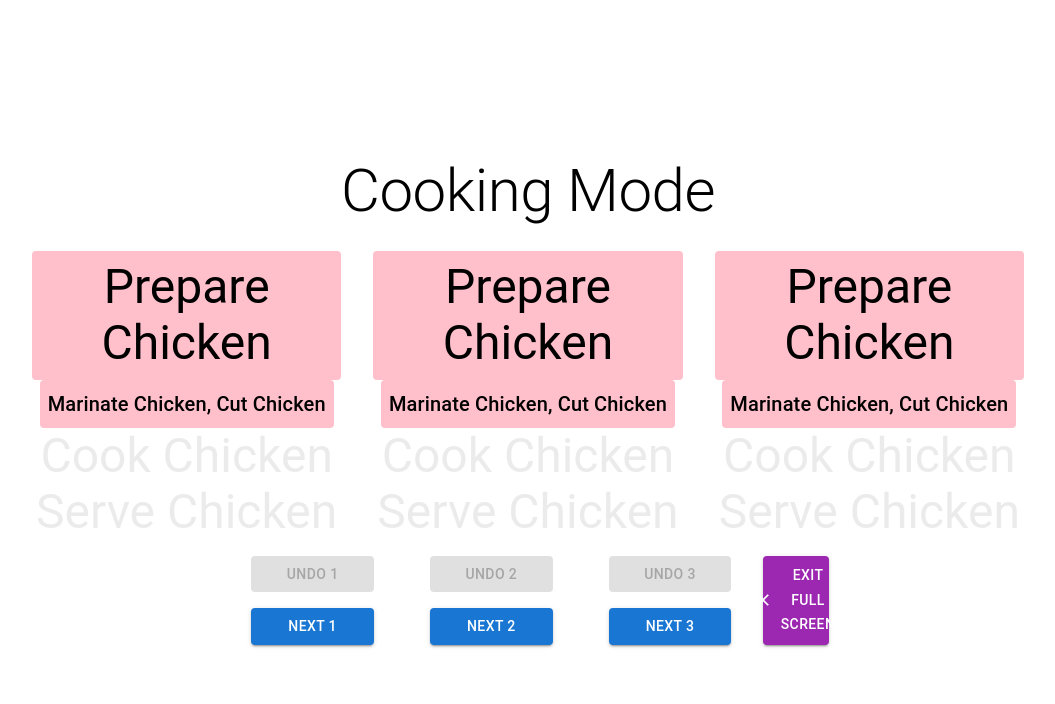
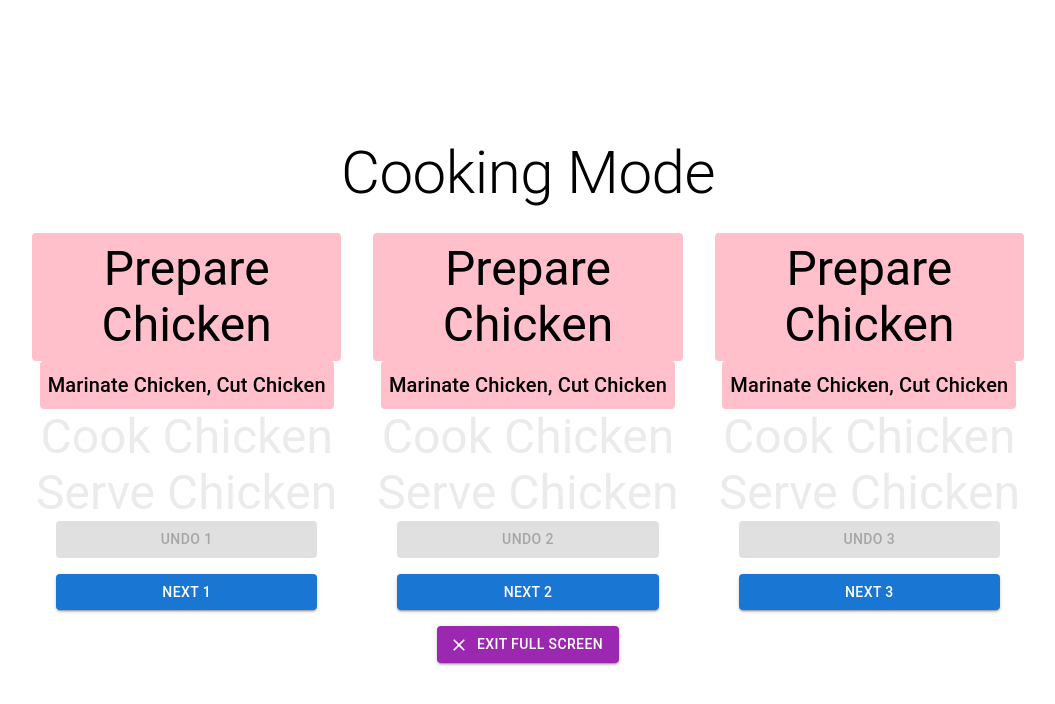
Before and after one commit to singapore2024/Team-6, a React (Vite) app in the folder vite-project/: page / in a window 1280 px wide. Both pictures are taken after a click on the button 772 px from the left and 314 px from the top of the page. Shown: the top 704 px of the page, without its empty margins (112-1167 px from the left). Built offline with nearby package versions, Linux system fonts and the light colour scheme.

Commit message:
Cooking update:

```diff
--- a/vite-project/src/CookingMode.tsx
+++ b/vite-project/src/CookingMode.tsx
@@ -62,9 +62,20 @@ const CookingMode: React.FC<CookingModeProps> = ({ onExit }) => {
     if (taskNumber === currentTasks[personNumber - 1] + 1) {
       return { color: 'black', backgroundColor: 'pink', padding: '8px', borderRadius: '4px' }; // Current task
     } else if (taskNumber < currentTasks[personNumber - 1] + 1) {
-        return { color: 'black', opacity: 0.5 }; // Past tasks
+        return { color: 'black', opacity: 0.5}; // Past tasks
       } else {
         return { color: 'grey', opacity: 0.15 }; // Future tasks
+      }
+    };
+
+    const speak = (text: string) => {
+        // Check if speech synthesis is supported
+        if ('speechSynthesis' in window) {
+          const utterance = new SpeechSynthesisUtterance(text);
+          utterance.lang = 'en-US'; // Set language if needed
+          window.speechSynthesis.speak(utterance);
+        } else {
+          console.error("Text-to-speech not supported in this browser.");
         }
       };
 
@@ -109,6 +120,34 @@ const CookingMode: React.FC<CookingModeProps> = ({ onExit }) => {
                     </React.Fragment>
                 ))}
             </Box>
+            <Container>
+                <Box sx={{ display: 'flex', flexDirection: 'column', gap: 2 }}>
+                    <Button
+                        variant="contained"
+                        color="primary"
+                        onClick={() => {
+                            decrementNextTask1();
+                            speak(taskList[currentTask1-1]);
+                            speak(taskDescription[currentTask1-1]);
+                        }}
+                        disabled={currentTask1 <= 0} // Disable button if on the last task
+                    >
+                        Undo 1
+                    </Button>
+                    <Button
+                        variant="contained"
+                        color="primary"
+                        onClick={() => {
+                            incrementNextTask1();
+                            speak(taskList[currentTask1+1]);
+                            speak(taskDescription[currentTask1+1]);
+                        }}
+                        disabled={currentTask1 >= tasks.length - 1} // Disable button if on the last task
+                    >
+                        Next 1
+                    </Button>
+                </Box>
+            </Container>
 
           </Grid>
           <Grid item xs={12} sm={4}>
@@ -130,6 +169,26 @@ const CookingMode: React.FC<CookingModeProps> = ({ onExit }) => {
                     </React.Fragment>
                 ))}
             </Box>
+            <Container>
+                <Box sx={{ display: 'flex', flexDirection: 'column', gap: 2 }}>
+                    <Button
+                        variant="contained"
+                        color="primary"
+                        onClick={decrementNextTask2}
+                        disabled={currentTask2 <= 0} // Disable button if on the last task
+                    >
+                        Undo 2
+                    </Button>
+                    <Button
+                        variant="contained"
+                        color="primary"
+                        onClick={incrementNextTask2}
+                        disabled={currentTask2 >= tasks.length - 1} // Disable button if on the last task
+                    >
+                        Next 2
+                    </Button>
+                </Box>
+            </Container>
           </Grid>
           <Grid item xs={12} sm={4}>
             <Box sx={{ display: 'flex', flexDirection: 'column', alignItems: 'center' }}>
@@ -150,50 +209,6 @@ const CookingMode: React.FC<CookingModeProps> = ({ onExit }) => {
                     </React.Fragment>
                 ))}
             </Box>
-          </Grid>
-        </Grid>
-
-        <Box sx={{ display: 'flex', gap: 1, marginTop: 2 }}>
-            <Container>
-                <Box sx={{ display: 'flex', flexDirection: 'column', gap: 2 }}>
-                    <Button
-                        variant="contained"
-                        color="primary"
-                        onClick={decrementNextTask1}
-                        disabled={currentTask1 <= 0} // Disable button if on the last task
-                    >
-                        Undo 1
-                    </Button>
-                    <Button
-                        variant="contained"
-                        color="primary"
-                        onClick={incrementNextTask1}
-                        disabled={currentTask1 >= tasks.length - 1} // Disable button if on the last task
-                    >
-                        Next 1
-                    </Button>
-                </Box>
-            </Container>
-            <Container>
-                <Box sx={{ display: 'flex', flexDirection: 'column', gap: 2 }}>
-                    <Button
-                        variant="contained"
-                        color="primary"
-                        onClick={decrementNextTask2}
-                        disabled={currentTask2 <= 0} // Disable button if on the last task
-                    >
-                        Undo 2
-                    </Button>
-                    <Button
-                        variant="contained"
-                        color="primary"
-                        onClick={incrementNextTask2}
-                        disabled={currentTask2 >= tasks.length - 1} // Disable button if on the last task
-                    >
-                        Next 2
-                    </Button>
-                </Box>
-            </Container>
             <Container>
                 <Box sx={{ display: 'flex', flexDirection: 'column', gap: 2 }}>
                     <Button
@@ -214,6 +229,13 @@ const CookingMode: React.FC<CookingModeProps> = ({ onExit }) => {
                     </Button>
                 </Box>
             </Container>
+          </Grid>
+        </Grid>
+
+        <Box sx={{ display: 'flex', gap: 1, marginTop: 2 }}>
+
+
+
           <Button
             startIcon={<Close />}
             variant="contained"
```
Lines whose indentation alone changed are shown as unchanged.
